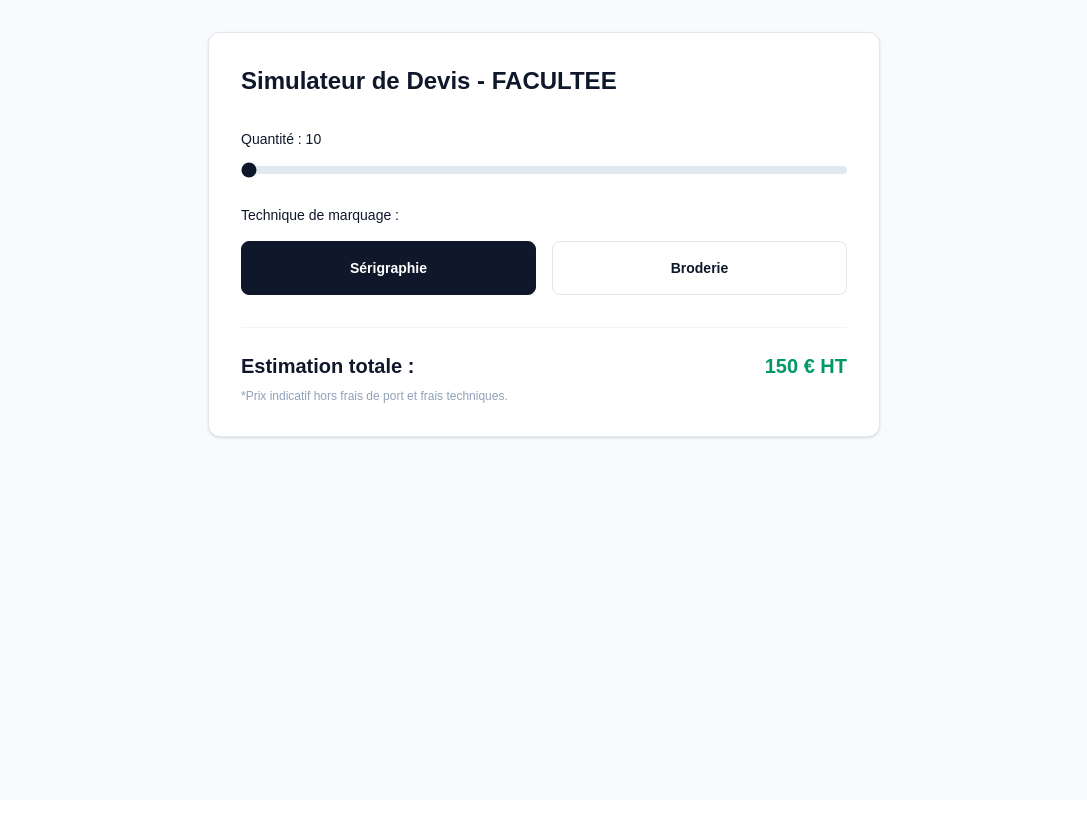
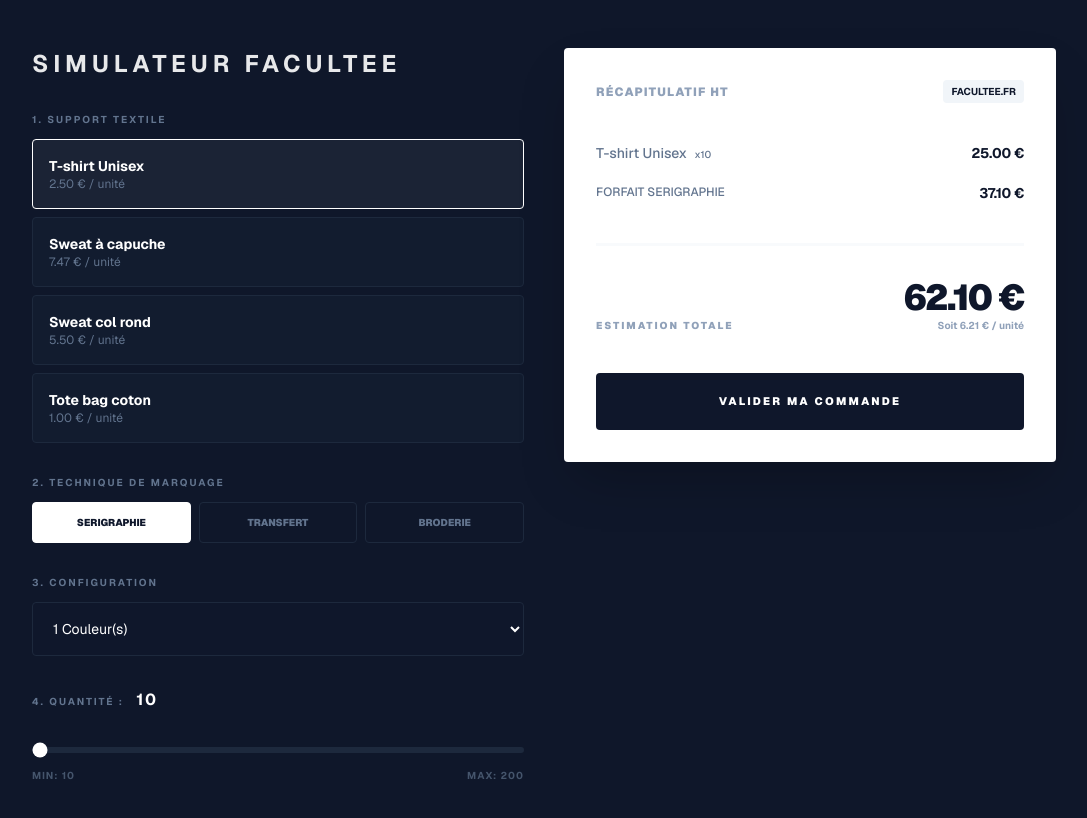
Before and after one commit to appsansnom75/monsitefacultee, a Next.js app: page /devis in a window 1280 px wide. Shown: the top 818 px of the page, without its empty margins (96-1183 px from the left). Built offline with nearby package versions, Linux system fonts and the light colour scheme.

Commit message:
Ajout des prix

```diff
--- a/src/app/devis/page.tsx
+++ b/src/app/devis/page.tsx
@@ -1,58 +1,155 @@
 'use client';
 import React, { useState } from 'react';
 
-export default function CalculateurDevis() {
+// --- TES DONNÉES DE PRIX (Regroupées ici) ---
+const PRODUITS = [
+  { id: 'tshirt', nom: 'T-shirt Unisex', prixBase: 2.50 },
+  { id: 'hoodie', nom: 'Sweat à capuche', prixBase: 7.47 },
+  { id: 'sweat', nom: 'Sweat col rond', prixBase: 5.50 },
+  { id: 'totebag', nom: 'Tote bag coton', prixBase: 1.00 },
+];
+
+const FORFAITS_SERIGRAPHIE = [
+  { qte: 10, couleurs: [37.10, 64, 90.9, 117.80, 144.7, 171.6, 198.5, 225.4] },
+  { qte: 20, couleurs: [49.20, 78, 106.8, 135.60, 164.4, 193.2, 220, 250.8] },
+  { qte: 30, couleurs: [61.30, 92, 122.7, 153.40, 184.5, 214.8, 245.5, 276.2] },
+  { qte: 40, couleurs: [73.40, 106, 138.60, 171.20, 203.8, 236, 269, 301.6] },
+  { qte: 50, couleurs: [67.00, 96, 125, 154, 183, 212, 241, 270] },
+  { qte: 75, couleurs: [88.00, 119, 150, 181, 212, 243, 274, 305] },
+  { qte: 100, couleurs: [79.00, 109, 139, 169, 199, 229, 259, 289] },
+  { qte: 150, couleurs: [106.00, 138.5, 171, 203.5, 236, 268.5, 301, 333.5] },
+  { qte: 200, couleurs: [133.00, 168, 203, 238, 273, 308, 343, 378] },
+];
+
+const FORFAITS_TRANSFERT = [
+  { qte: 10, prix: 47.10 }, { qte: 20, prix: 59.20 }, { qte: 30, prix: 71.30 },
+  { qte: 40, prix: 83.40 }, { qte: 50, prix: 92.50 }, { qte: 75, prix: 121.25 },
+  { qte: 100, prix: 144 }, { qte: 150, prix: 198.5 }, { qte: 200, prix: 253 }
+];
+
+const FORFAITS_BRODERIE = [
+  { qte: 10, emplacements: [69.2, 154.3, 165.8] },
+  { qte: 20, emplacements: [98.4, 268.6, 291.6] },
+  { qte: 30, emplacements: [127.6, 382.9, 417.4] },
+  { qte: 40, emplacements: [156.80, 497.2, 543.2] },
+  { qte: 50, emplacements: [156.50, 603, 659.5] },
+  { qte: 75, emplacements: [214.75, 884.5, 969.25] },
+  { qte: 100, emplacements: [241, 1110, 1217] },
+  { qte: 150, emplacements: [341.5, 1645, 1805.5] },
+  { qte: 200, emplacements: [442, 2180, 2394] },
+];
+
+// --- COMPOSANT DE LA PAGE ---
+export default function ConfigurateurFacultee() {
+  const [produitId, setProduitId] = useState(PRODUITS[0].id);
   const [quantite, setQuantite] = useState(10);
-  const [typeMarquage, setTypeMarquage] = useState('serigraphie');
+  const [technique, setTechnique] = useState('serigraphie');
+  const [optionIndex, setOptionIndex] = useState(0);
 
-  // Exemple de calcul simple (on affinera avec tes vrais tarifs après)
-  const prixBaseTextile = 12; // Prix d'un sweat par exemple
-  const prixMarquage = typeMarquage === 'serigraphie' ? 3 : 5;
-  const total = (prixBaseTextile + prixMarquage) * quantite;
+  const produit = PRODUITS.find(p => p.id === produitId) || PRODUITS[0];
+
+  // Logique de calcul
+  let prixMarquageForfait = 0;
+  if (technique === 'serigraphie') {
+    const palier = [...FORFAITS_SERIGRAPHIE].reverse().find(f => quantite >= f.qte) || FORFAITS_SERIGRAPHIE[0];
+    prixMarquageForfait = palier.couleurs[optionIndex];
+  } else if (technique === 'transfert') {
+    const palier = [...FORFAITS_TRANSFERT].reverse().find(f => quantite >= f.qte) || FORFAITS_TRANSFERT[0];
+    prixMarquageForfait = palier.prix;
+  } else {
+    const palier = [...FORFAITS_BRODERIE].reverse().find(f => quantite >= f.qte) || FORFAITS_BRODERIE[0];
+    prixMarquageForfait = palier.emplacements[optionIndex];
+  }
+
+  const totalTextile = produit.prixBase * quantite;
+  const totalGlobal = totalTextile + prixMarquageForfait;
 
   return (
-    <div className="min-h-screen bg-slate-50 p-8 text-slate-900">
-      <div className="max-w-2xl mx-auto bg-white p-8 rounded-xl shadow-sm border border-slate-200">
-        <h1 className="text-2xl font-bold mb-8">Simulateur de Devis - FACULTEE</h1>
+    <div className="min-h-screen bg-[#0f172a] text-white p-6 md:p-12 font-sans">
+      <div className="max-w-5xl mx-auto grid md:grid-cols-2 gap-10">
 
-        {/* Choix de la quantité */}
-        <div className="mb-6">
-          <label className="block text-sm font-medium mb-2">Quantité : {quantite}</label>
-          <input
-            type="range" min="10" max="500" step="10"
-            value={quantite}
-            onChange={(e) => setQuantite(Number(e.target.value))}
-            className="w-full h-2 bg-slate-200 rounded-lg appearance-none cursor-pointer accent-slate-900"
-          />
-        </div>
+        {/* OPTIONS */}
+        <div className="space-y-8">
+          <h1 className="text-2xl font-bold tracking-[0.2em] uppercase opacity-90">Simulateur FACULTEE</h1>
 
-        {/* Choix du marquage */}
-        <div className="mb-8">
-          <label className="block text-sm font-medium mb-4">Technique de marquage :</label>
-          <div className="grid grid-cols-2 gap-4">
-            <button
-              onClick={() => setTypeMarquage('serigraphie')}
-              className={`p-4 border rounded-lg text-sm font-semibold transition-all ${typeMarquage === 'serigraphie' ? 'border-slate-900 bg-slate-900 text-white' : 'border-slate-200 hover:border-slate-400'}`}
-            >
-              Sérigraphie
-            </button>
-            <button
-              onClick={() => setTypeMarquage('broderie')}
-              className={`p-4 border rounded-lg text-sm font-semibold transition-all ${typeMarquage === 'broderie' ? 'border-slate-900 bg-slate-900 text-white' : 'border-slate-200 hover:border-slate-400'}`}
-            >
-              Broderie
-            </button>
+          <div>
+            <label className="text-[10px] uppercase tracking-[0.2em] text-slate-500 mb-3 block font-bold">1. Support Textile</label>
+            <div className="grid grid-cols-1 gap-2">
+              {PRODUITS.map(p => (
+                <button key={p.id} onClick={() => setProduitId(p.id)}
+                  className={`text-left p-4 rounded border transition-all ${produitId === p.id ? 'border-white bg-white/5' : 'border-slate-800 bg-slate-800/30 hover:border-slate-600'}`}>
+                  <div className="text-sm font-bold">{p.nom}</div>
+                  <div className="text-xs text-slate-500">{p.prixBase.toFixed(2)} € / unité</div>
+                </button>
+              ))}
+            </div>
+          </div>
+
+          <div>
+            <label className="text-[10px] uppercase tracking-[0.2em] text-slate-500 mb-3 block font-bold">2. Technique de Marquage</label>
+            <div className="flex gap-2">
+              {['serigraphie', 'transfert', 'broderie'].map(t => (
+                <button key={t} onClick={() => { setTechnique(t); setOptionIndex(0); }}
+                  className={`flex-1 py-3 rounded text-[10px] uppercase font-black border transition-all ${technique === t ? 'bg-white text-slate-900 border-white' : 'border-slate-800 text-slate-500 border-slate-800'}`}>
+                  {t}
+                </button>
+              ))}
+            </div>
+          </div>
+
+          <div>
+            <label className="text-[10px] uppercase tracking-[0.2em] text-slate-500 mb-3 block font-bold">3. Configuration</label>
+            {technique === 'serigraphie' && (
+              <select onChange={(e) => setOptionIndex(Number(e.target.value))} className="w-full bg-slate-900 p-4 rounded border border-slate-800 text-sm outline-none">
+                {[1,2,3,4,5,6,7,8].map((n, i) => <option key={n} value={i}>{n} Couleur(s)</option>)}
+              </select>
+            )}
+            {technique === 'broderie' && (
+              <select onChange={(e) => setOptionIndex(Number(e.target.value))} className="w-full bg-slate-900 p-4 rounded border border-slate-800 text-sm outline-none">
+                {['Cœur', 'Central', 'Dos'].map((n, i) => <option key={n} value={i}>Emplacement : {n}</option>)}
+              </select>
+            )}
+            {technique === 'transfert' && <div className="p-4 bg-slate-800/30 border border-slate-800 rounded text-xs text-slate-500 italic">Transfert numérique couleur inclus</div>}
+          </div>
+
+          <div>
+            <label className="text-[10px] uppercase tracking-[0.2em] text-slate-500 mb-6 block font-bold">4. Quantité : <span className="text-white ml-2 text-base">{quantite}</span></label>
+            <input type="range" min="10" max="200" step="10" value={quantite} onChange={(e) => setQuantite(Number(e.target.value))} className="w-full h-1.5 bg-slate-800 appearance-none accent-white cursor-pointer rounded-lg" />
+            <div className="flex justify-between text-[10px] text-slate-600 mt-2 font-bold uppercase tracking-widest"><span>Min: 10</span><span>Max: 200</span></div>
           </div>
         </div>
 
-        {/* Résultat */}
-        <div className="border-t border-slate-100 pt-6">
-          <div className="flex justify-between items-center text-xl font-bold">
-            <span>Estimation totale :</span>
-            <span className="text-emerald-600">{total} € HT</span>
+        {/* PANIER RÉCAPITULATIF */}
+        <div className="bg-white text-slate-900 p-8 rounded shadow-2xl self-start sticky top-10">
+          <div className="flex justify-between items-center mb-10">
+            <h2 className="font-black uppercase text-xs tracking-widest text-slate-400">Récapitulatif HT</h2>
+            <span className="bg-slate-100 px-2 py-1 rounded text-[10px] font-bold">FACULTEE.FR</span>
           </div>
-          <p className="text-xs text-slate-400 mt-2">*Prix indicatif hors frais de port et frais techniques.</p>
+
+          <div className="space-y-5 text-sm mb-10">
+            <div className="flex justify-between items-center">
+              <span className="text-slate-500 font-medium">{produit.nom} <span className="text-[10px] ml-1">x{quantite}</span></span>
+              <span className="font-bold tracking-tight">{totalTextile.toFixed(2)} €</span>
+            </div>
+            <div className="flex justify-between items-center">
+              <span className="text-slate-500 font-medium uppercase text-[12px]">Forfait {technique}</span>
+              <span className="font-bold tracking-tight">{prixMarquageForfait.toFixed(2)} €</span>
+            </div>
+          </div>
+
+          <div className="border-t-[3px] border-slate-50 pt-8 flex justify-between items-end">
+            <span className="text-[10px] font-black uppercase tracking-[0.2em] text-slate-400">Estimation Totale</span>
+            <div className="text-right">
+                <div className="text-4xl font-black tracking-tighter">{totalGlobal.toFixed(2)} €</div>
+                <div className="text-[10px] text-slate-400 font-bold">Soit {(totalGlobal / quantite).toFixed(2)} € / unité</div>
+            </div>
+          </div>
+
+          <button className="w-full mt-10 bg-slate-900 text-white py-5 rounded font-black uppercase text-[11px] tracking-[0.2em] hover:bg-slate-800 transition-all active:scale-[0.98]">
+            Valider ma commande
+          </button>
         </div>
+
       </div>
     </div>
   );
```
